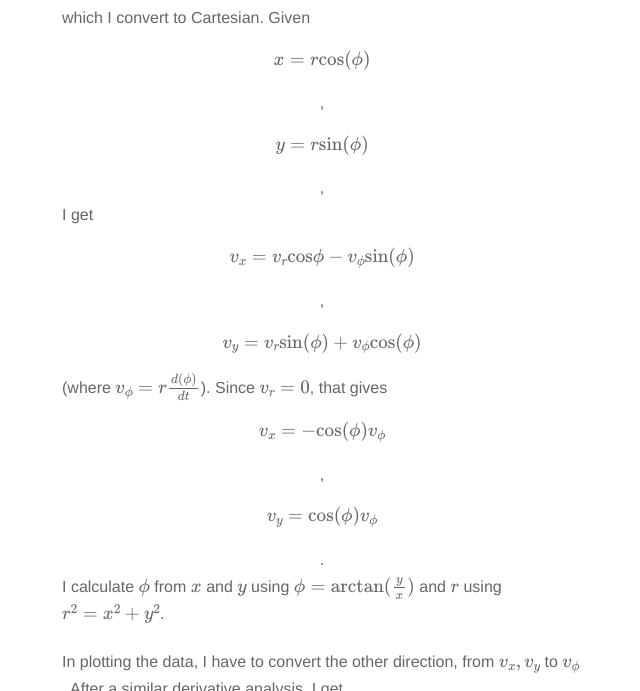
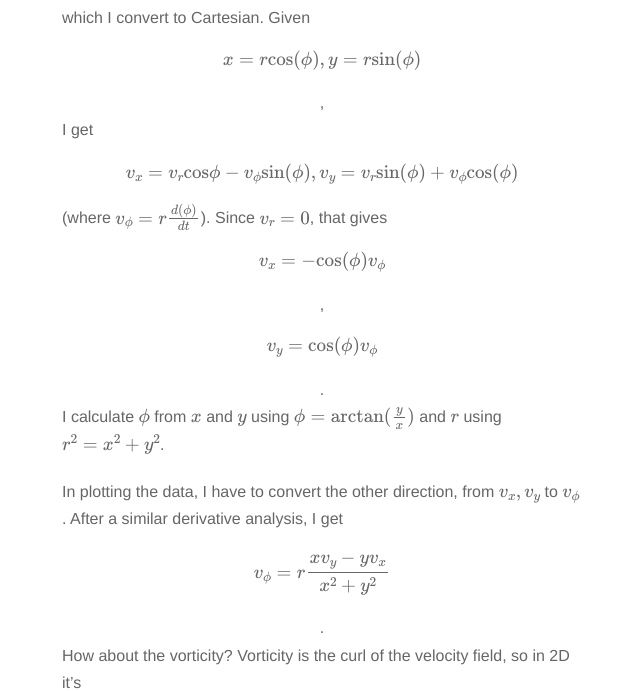
Before and after one commit to evaneschneider/site, a Jekyll site: the page built from _posts/2016-12-19-Gresho-Test.markdown, in a window 1280 px wide and 900 px high, scrolled down 1098 px, cut to the strip 209-900 px from the top of the window. Shown: the whole strip, without its empty margins (318-958 px from the left). Built offline with Jekyll 4.4.1, drawn with Linux system fonts in a browser that asks for light colours; nearby versions of some CDN libraries; formulas are drawn with MathJax 3.

Commit message:
minor edits

```diff
--- a/_posts/2016-12-19-Gresho-Test.markdown
+++ b/_posts/2016-12-19-Gresho-Test.markdown
@@ -28,14 +28,14 @@ The velocity in the gresho problem is specified in polar
 coordinates, which I convert to Cartesian. Given
 
 <div style="text-align: center">
-$$x = r \mathrm{cos}(\phi)$$, $$y = r \mathrm{sin}(\phi)$$,
+$$x = r \mathrm{cos}(\phi), y = r \mathrm{sin}(\phi)$$,
 </div>
 
 I get
 
 <div style="text-align: center">
-$$v_{x} = v_{r}\mathrm{cos}\phi - v_{\phi} \mathrm{sin}(\phi)$$,
-$$v_{y} = v_{r}\mathrm{sin}(\phi) + v_{\phi}\mathrm{cos}(\phi)$$
+$$v_{x} = v_{r}\mathrm{cos}\phi - v_{\phi} \mathrm{sin}(\phi),
+v_{y} = v_{r}\mathrm{sin}(\phi) + v_{\phi}\mathrm{cos}(\phi)$$
 </div>
 
 (where $$v_{\phi} = r \frac{d(\phi)}{dt}$$). Since $$v_{r} = 0$$,
```
